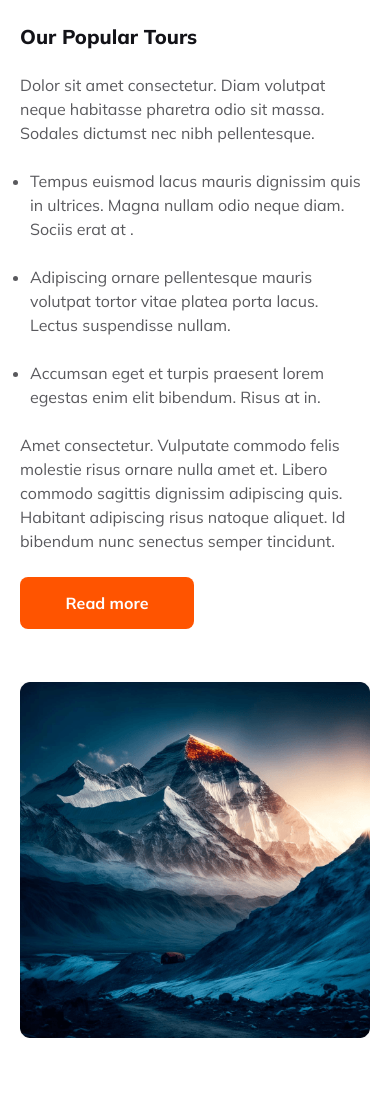
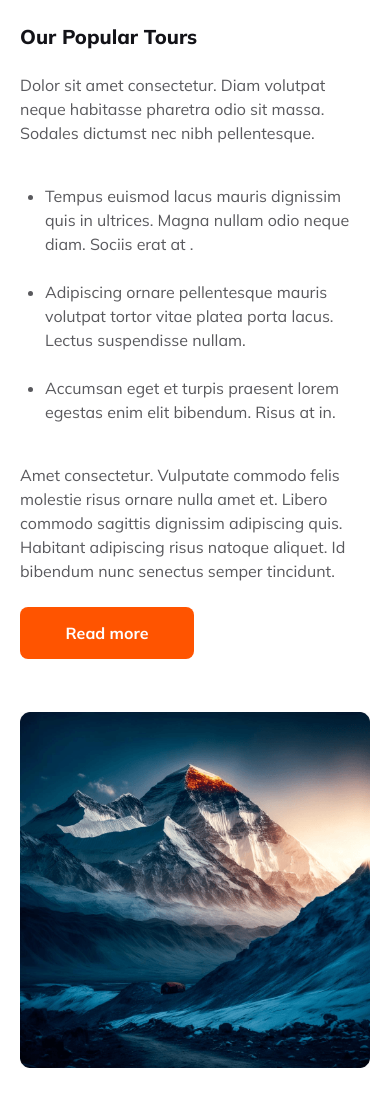
Before and after one commit to Code-HuntingX/Assignment2-b9, a plain HTML site: page index.html in a window 390 px wide. Shown: the top 1100 px of the page. Drawn offline with nearby package versions, Linux system fonts and the light colour scheme.

Commit message:
minor changes

```diff
--- a/styles/responsive.css
+++ b/styles/responsive.css
@@ -72,6 +72,9 @@
     .bottom-title-description{
         padding-bottom: 1px;
     }
+    .popular-tours ul{
+        padding: 15px;
+    }
 
     .popular-tours button {
         width: 174px;
```
